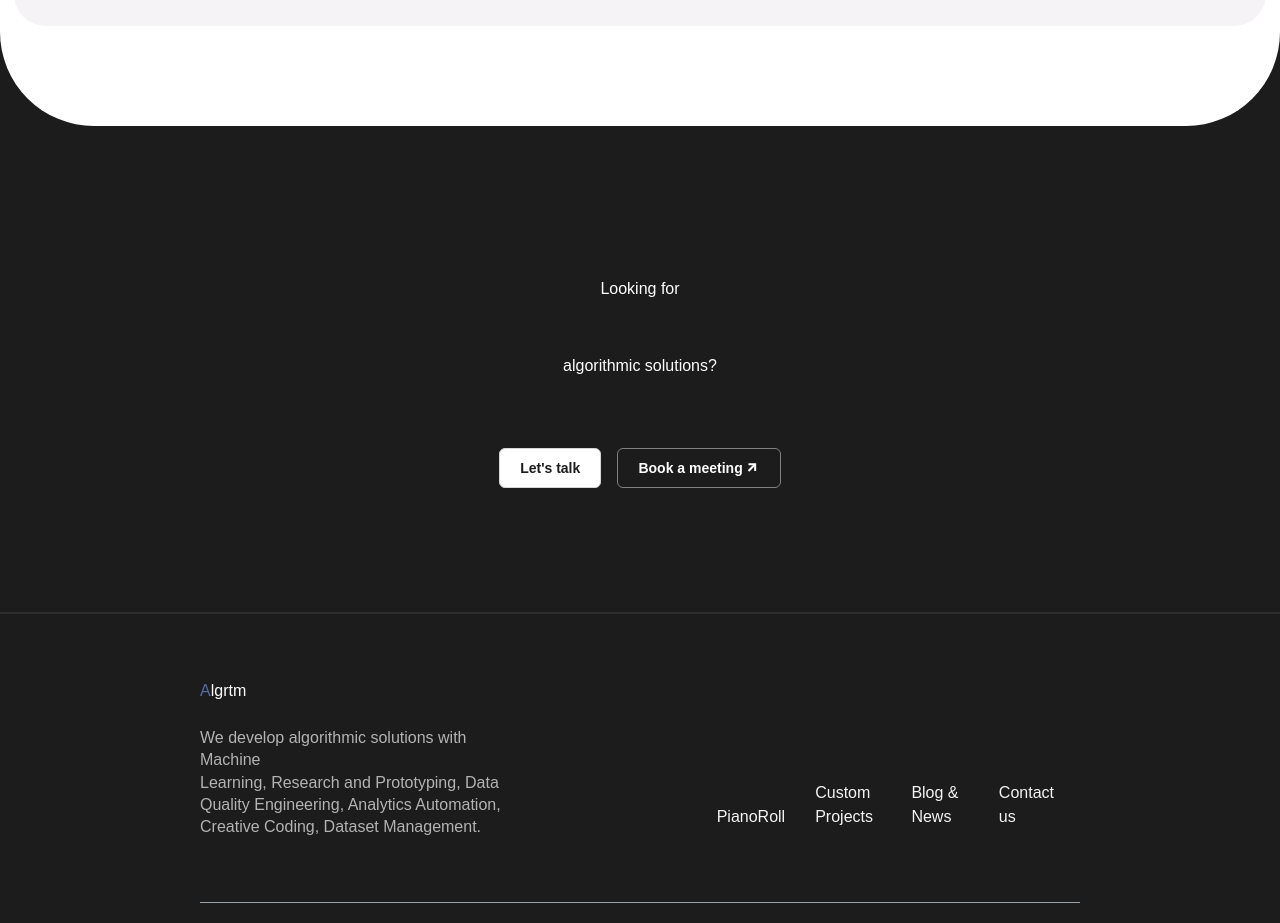
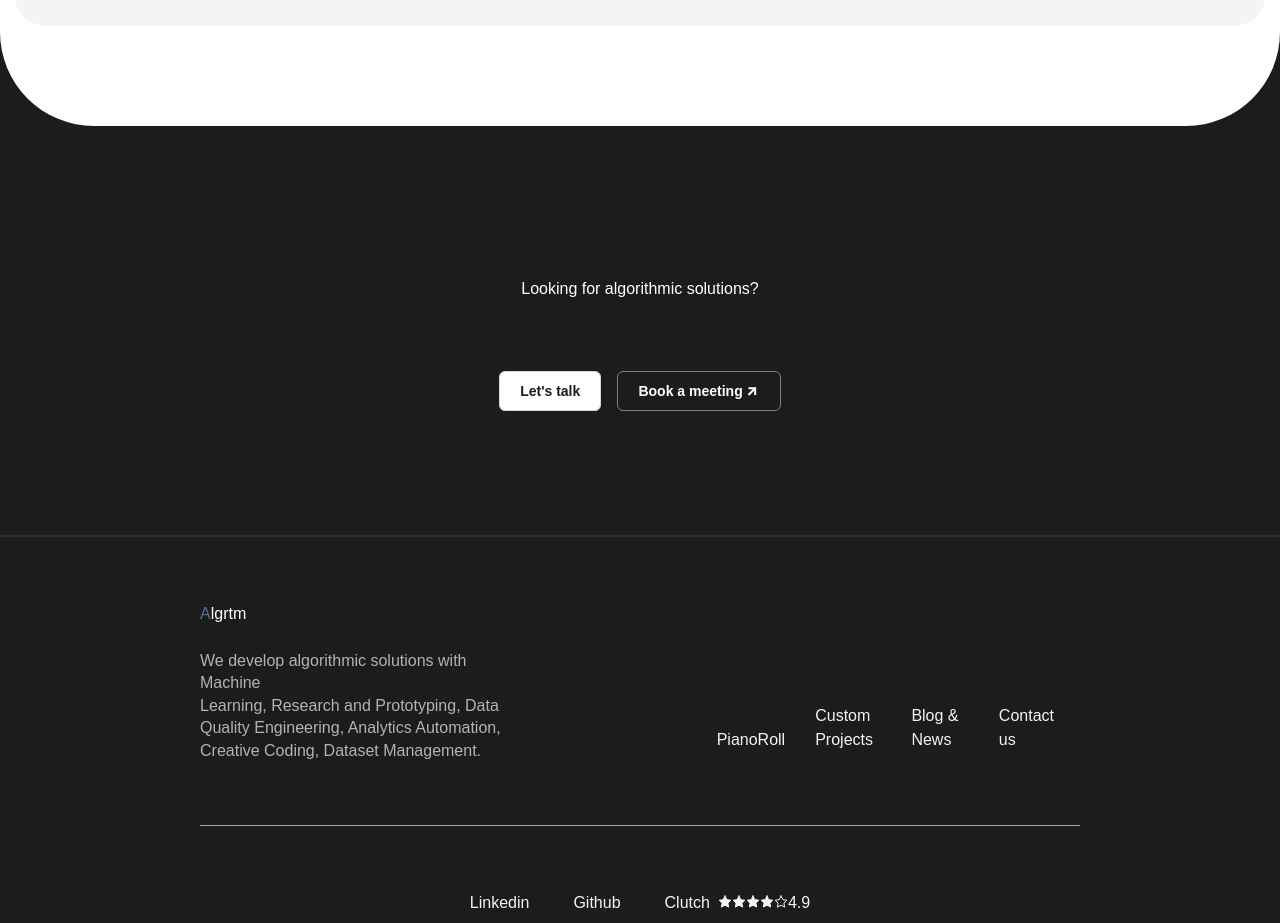
Before and after one commit to Nospoko/epr-landing, a Next.js app in the folder algrtm/: page / in a window 1280 px wide. Shown: the part 1660-2583 px from the top of the page. Built offline with nearby package versions, Linux system fonts and the light colour scheme.

Commit message:
added proper text for SolutionsSection

```diff
--- a/algrtm/src/app/customSolutions/page.js
+++ b/algrtm/src/app/customSolutions/page.js
@@ -24,7 +24,7 @@ const CustomSolutions = () => {
       />
       <RoundedRectangle />
       {/* TODO- make SolutionsSection reusable and refactor into We know that algormitic solutions are future. Do you? */}
-      <SolutionsSection />
+      <SolutionsSection version="version2" />
       <LinksSection />
     </main>
   );
--- a/algrtm/src/app/page.js
+++ b/algrtm/src/app/page.js
@@ -21,7 +21,7 @@ export default function Home() {
         version="version1"
       />
       <RoundedRectangle />
-      <SolutionsSection />
+      <SolutionsSection version="version1" />
       <LinksSection />
     </main>
   );
--- a/algrtm/src/components/SolutionsSection.js
+++ b/algrtm/src/components/SolutionsSection.js
@@ -1,13 +1,14 @@
 import React from "react";
 import CustomLink from "./shared/CustomLink";
+import solutionsTexts from "@/data/solutionsSectionTexts";
 
-const SolutionsSection = () => {
+const SolutionsSection = ({ version }) => {
+  const { title } = solutionsTexts[version];
   return (
-    <section className="bg-neutralLight-neutral10 w-full">
-      <div className="pt-[7.75rem] pb-[7.75rem] flex flex-col justify-center items-center gap-11">
-        <h4 className="text-neutralLight-neutral100 h2 flex  w-2/3 justify-center items-center text-center leading-[4.8rem]">
-          Looking for <br />
-          algorithmic solutions?
+    <section className="bg-neutralLight-neutral10 w-full flex justify-center">
+      <div className="pt-[7.75rem] pb-[7.75rem] flex flex-col justify-center items-center gap-11 max-w-[49.375rem]">
+        <h4 className="text-neutralLight-neutral100 h2  justify-center items-center text-center leading-[4.8rem]">
+          {title}
         </h4>
         <div className=" flex gap-4 justify-center items-center">
           <CustomLink
--- /dev/null
+++ b/algrtm/src/data/solutionsSectionTexts.js
@@ -0,0 +1,10 @@
+const solutionsTexts = {
+  version1: {
+    title: "Looking for algorithmic solutions?",
+  },
+  version2: {
+    title: "We know that algormitic solutions are future. \nDo you?",
+  },
+};
+
+export default solutionsTexts;
```
